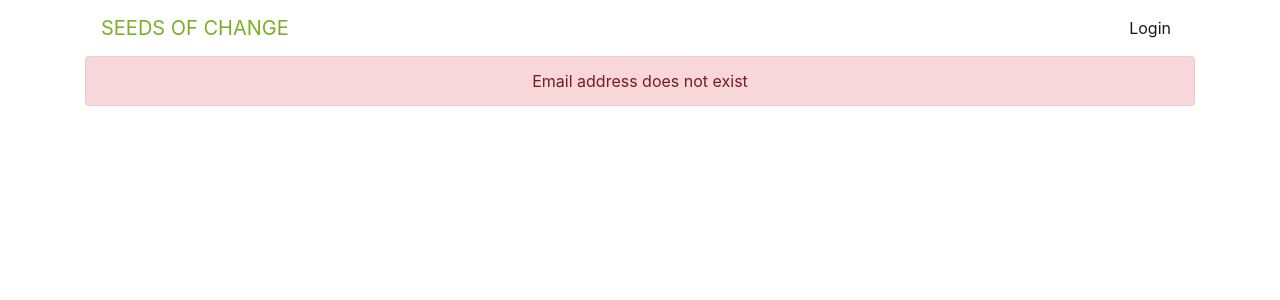
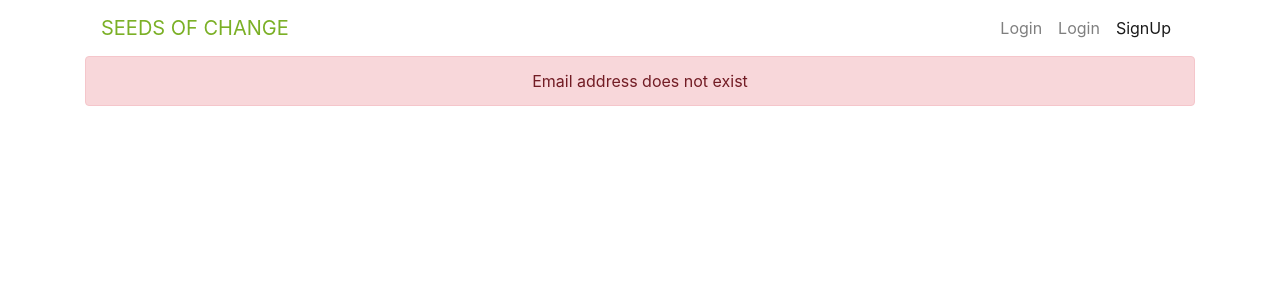
Before and after one commit to lhaufle/Portfolio, a PHP site: page /signUp.php in a window 1280 px wide. Shown: the top 300 px of the page. Run offline with PHP 8.4, Linux system fonts and the light colour scheme.

Commit message:
update the navbar

```diff
--- a/PHP Projects/SeedsOfChange/signUp.php
+++ b/PHP Projects/SeedsOfChange/signUp.php
@@ -62,7 +62,13 @@ if($_SERVER['REQUEST_METHOD'] == 'POST'){
           <div class="collapse navbar-collapse" id="navbarNav">
             <ul class="navbar-nav ml-auto">
               <li class="nav-item">
-                <a class="nav-link active" href="login.php">Login</a>
+                <a class="nav-link" href="home.php">Login</a>
+              </li>
+              <li class="nav-item">
+                <a class="nav-link" href="login.php">Login</a>
+              </li>
+               <li class="nav-item">
+                <a class="nav-link active" href="signUp.php">SignUp</a>
               </li>
             </ul>
           </div>
```
